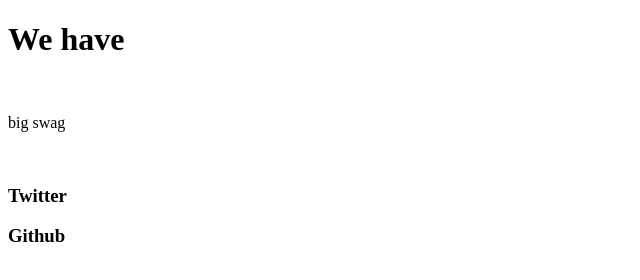
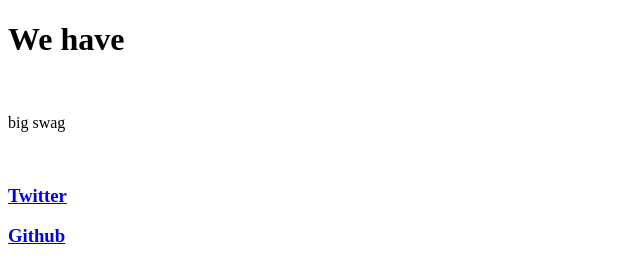
Before and after one commit to washedDeveloper/surge-site, a website: page index.html in a window 1280 px wide. Shown: the whole page, without its empty margins (0-640 px from the left). Drawn offline with Linux system fonts and the light colour scheme.

Commit message:
fixed social links

```diff
--- a/index.html
+++ b/index.html
@@ -10,7 +10,12 @@
 	<br>
 	<p>big swag</p>
 	<br>
-	<h3><a href="https://twitter.com/washedDeveloper"></a>Twitter</h3>
-	<h3><a href="https://github.com/washedDeveloper"></a>Github</h3>
+	<a href="https://twitter.com/washedDeveloper">
+		<h3>Twitter</h3>
+	</a>
+	<a href="https://github.com/washedDeveloper">
+		<h3>Github</h3>
+	</a>
+
 </body>
 </html>
```
